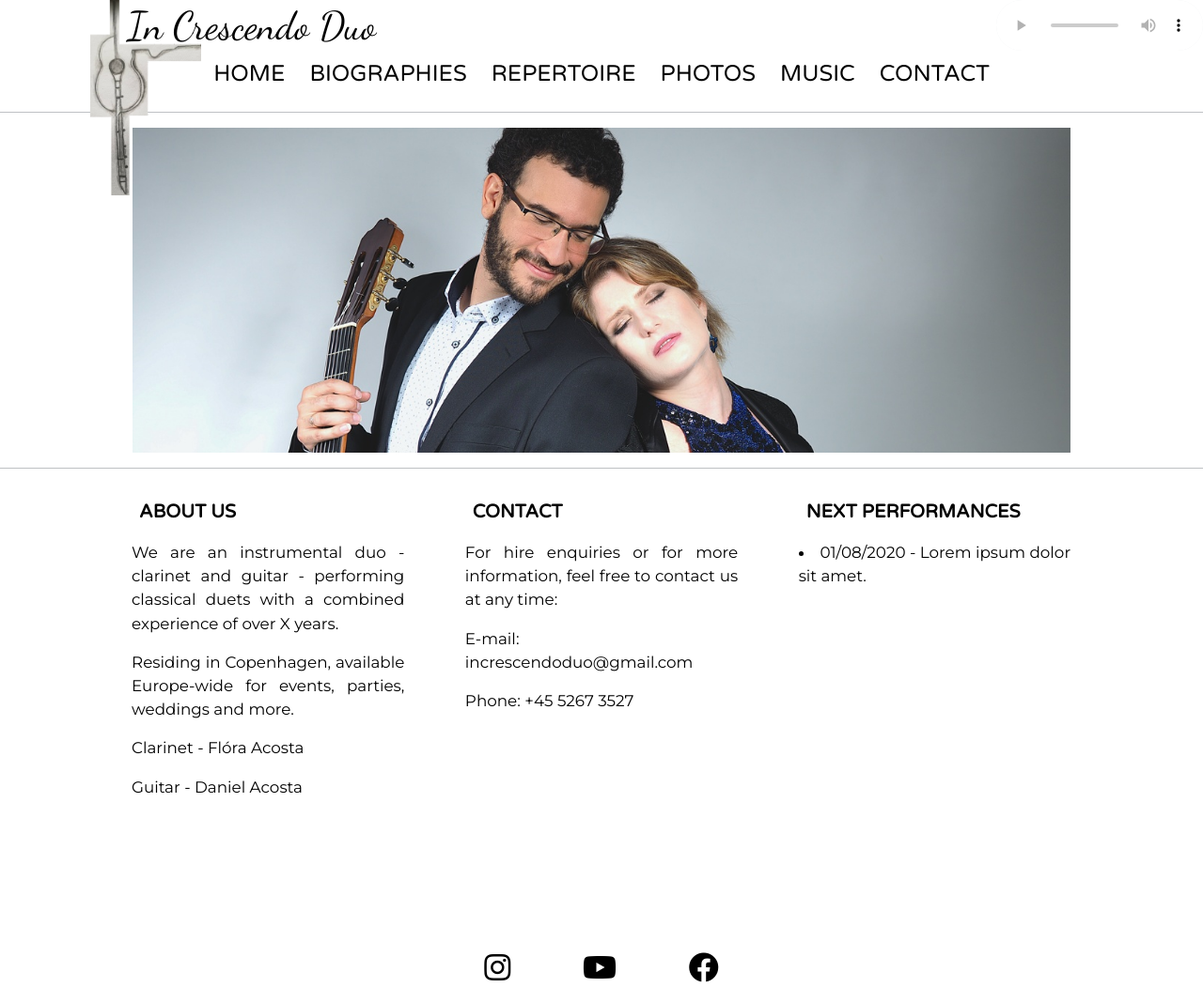
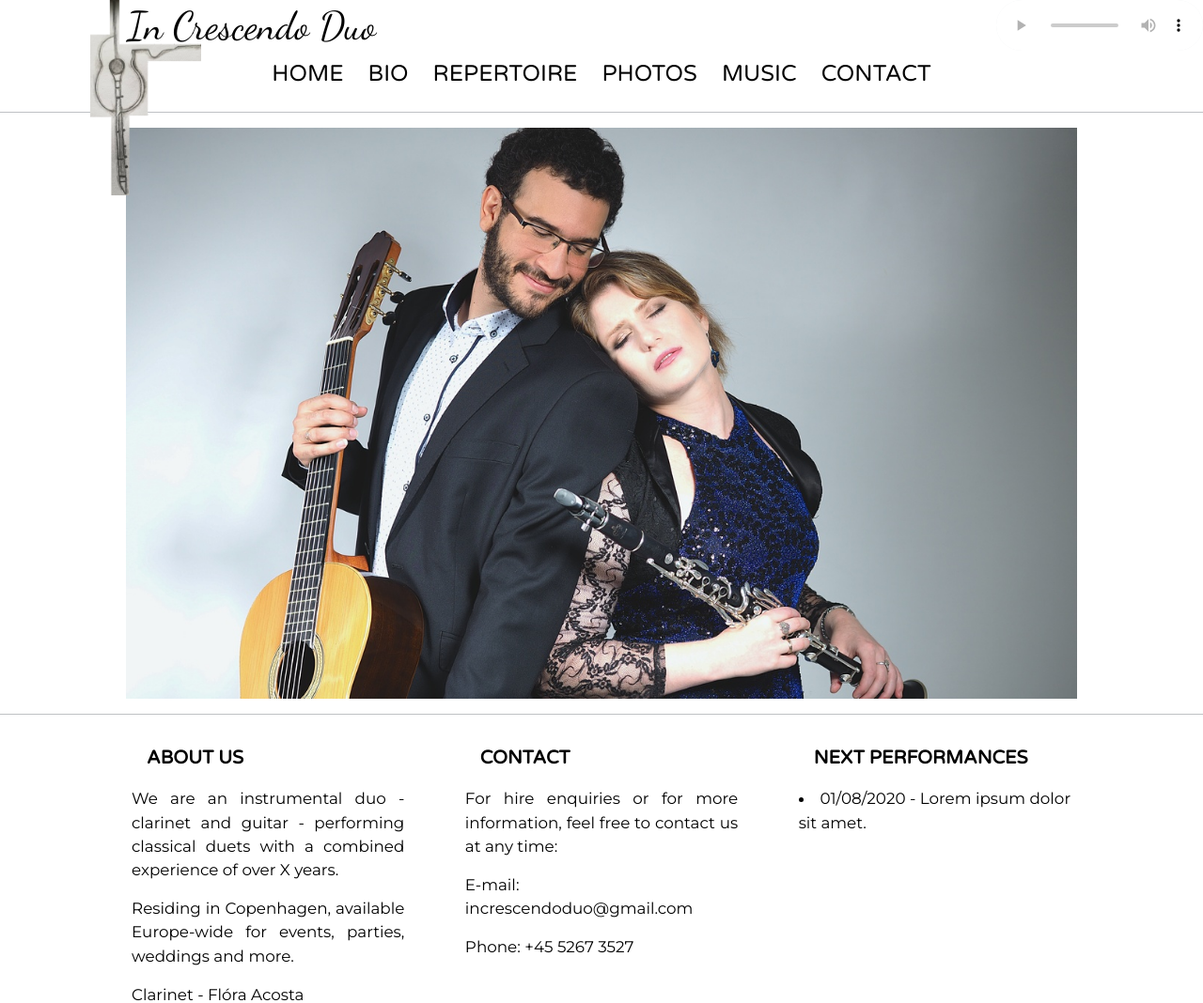
Before and after one commit to EsztiDi/increscendoduo, a PHP site: page / in a window 1280 px wide. Shown: the top 1068 px of the page at 94% size. Run offline with PHP 8.4, Linux system fonts and the light colour scheme; some libraries are stand-ins or nearby versions.

Commit message:
Fix height for slideshow / aspect-ratio

```diff
--- a/biographies.html
+++ b/biographies.html
@@ -19,7 +19,7 @@
     <nav>
       <ul>
         <li><a href="./index.html">Home</a></li>
-        <li><a class="active" href="./biographies.html">Biographies</a></li>
+        <li><a class="active" href="./biographies.html">Bio</a></li>
         <li><a href="./repertoire.html">Repertoire</a></li>
         <li><a href="./photos.html">Photos</a></li>
         <li><a href="./music.html">Music</a></li>
--- a/contact.html
+++ b/contact.html
@@ -19,7 +19,7 @@
     <nav>
       <ul>
         <li><a href="./index.html">Home</a></li>
-        <li><a href="./biographies.html">Biographies</a></li>
+        <li><a href="./biographies.html">Bio</a></li>
         <li><a href="./repertoire.html">Repertoire</a></li>
         <li><a href="./photos.html">Photos</a></li>
         <li><a href="./music.html">Music</a></li>
--- a/index.html
+++ b/index.html
@@ -19,7 +19,7 @@
     <nav>
       <ul>
         <li><a class="index" href="./index.html">Home</a></li>
-        <li><a href="./biographies.html">Biographies</a></li>
+        <li><a href="./biographies.html">Bio</a></li>
         <li><a href="./repertoire.html">Repertoire</a></li>
         <li><a href="./photos.html">Photos</a></li>
         <li><a href="./music.html">Music</a></li>
--- a/photos.html
+++ b/photos.html
@@ -19,7 +19,7 @@
     <nav>
       <ul>
         <li><a href="./index.html">Home</a></li>
-        <li><a href="./biographies.html">Biographies</a></li>
+        <li><a href="./biographies.html">Bio</a></li>
         <li><a href="./repertoire.html">Repertoire</a></li>
         <li><a class="active" href="./photos.html">Photos</a></li>
         <li><a href="./music.html">Music</a></li>
--- a/repertoire.html
+++ b/repertoire.html
@@ -19,7 +19,7 @@
     <nav>
       <ul>
         <li><a href="./index.html">Home</a></li>
-        <li><a href="./biographies.html">Biographies</a></li>
+        <li><a href="./biographies.html">Bio</a></li>
         <li><a class="active" href="./repertoire.html">Repertoire</a></li>
         <li><a href="./photos.html">Photos</a></li>
         <li><a href="./music.html">Music</a></li>
--- a/scripts/main.js
+++ b/scripts/main.js
@@ -1,10 +1,16 @@
 $(document).ready(function() {
 
+  var path = window.location.pathname;
   var audio = document.getElementById("audio");
-  if (window.matchMedia("(max-width: 640px)").matches) {
+  if (window.matchMedia("(max-width: 640px)").matches && audio) {
     audio.remove();
-  } else if (document.location.href.includes("index")) {
+  } else if (path == "/" || path.includes("index")) {
+    audio.pause();
     audio.volume = 0.15;
+    audio.play();
+    $(window).one("click", function() {
+      audio.play();
+    })
   }
 
   // if (window.matchMedia("(max-width: 640px)").matches) {
--- a/styles/main.css
+++ b/styles/main.css
@@ -166,9 +167,9 @@ section > * {
 .slideshow {
   position: relative;
   overflow: hidden;
-  width: 78%;
-  /* width: 100%; */
-  padding-top: 27%;
+  width: 79%;
+  height: 76vh;
+  /* padding-top: 36%; */
   margin: auto;
   background: linear-gradient(225deg, #BEC1C4, #FFF);
   background: linear-gradient(225deg, var(--border-color), #FFF);
@@ -179,7 +180,7 @@ section > * {
 .slides {
   display: none;
   position: absolute;
-  top: -15%;
+  top: -40px;
   width: 100%;
   /* left: 11%; */
   /* width: 78%; */
@@ -213,7 +214,8 @@ section > * {
   /* font-family: 'Kaushan Script', cursive; */
   font-family: 'Varela Round', sans-serif;
   text-transform: uppercase;
-  text-indent: 0.5rem;
+  text-indent: 1rem;
+  /* text-align: center; */
   margin-bottom: 1rem;
   /* border-bottom: 1px solid #BEC1C4; */
   /* border-bottom: 1px solid var(--border-color); */
```
Also changed, not shown: other parts of styles/main.css (+41 -37 lines), music.html (+18 -4 lines).
